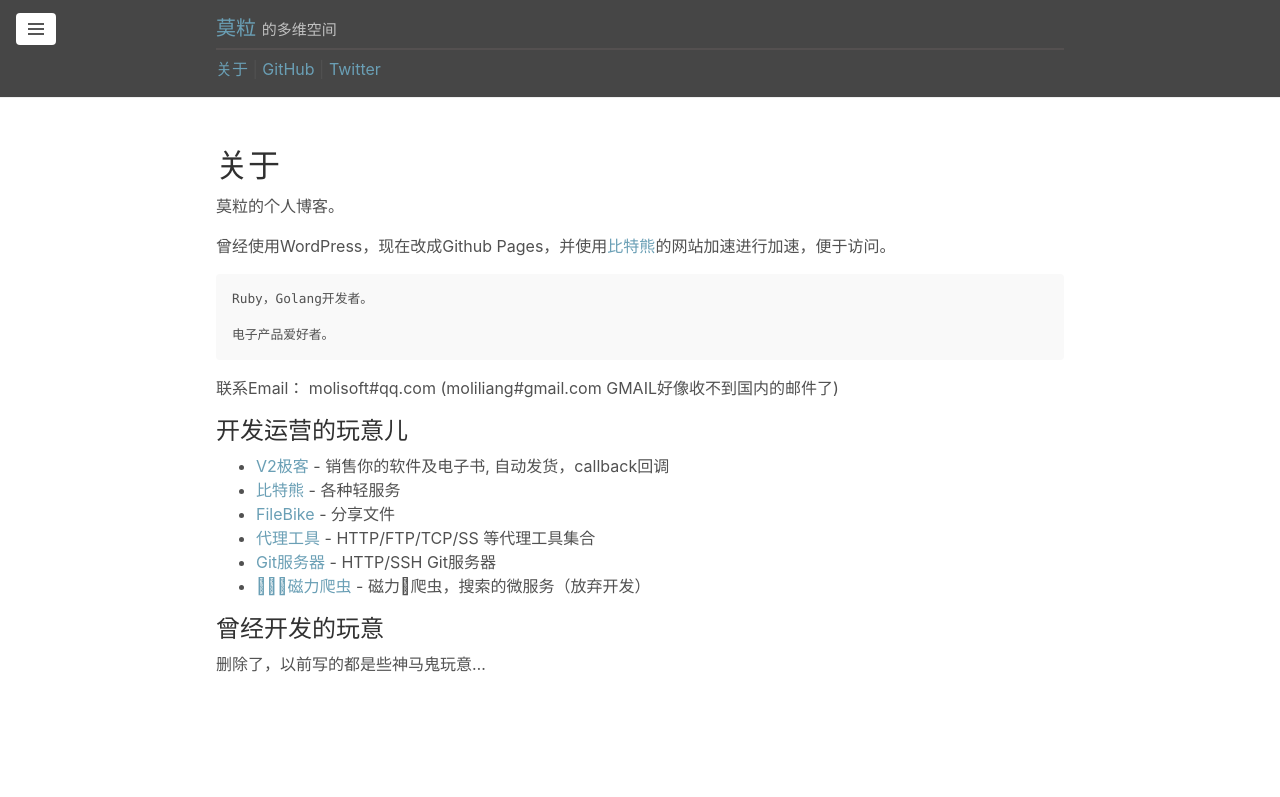
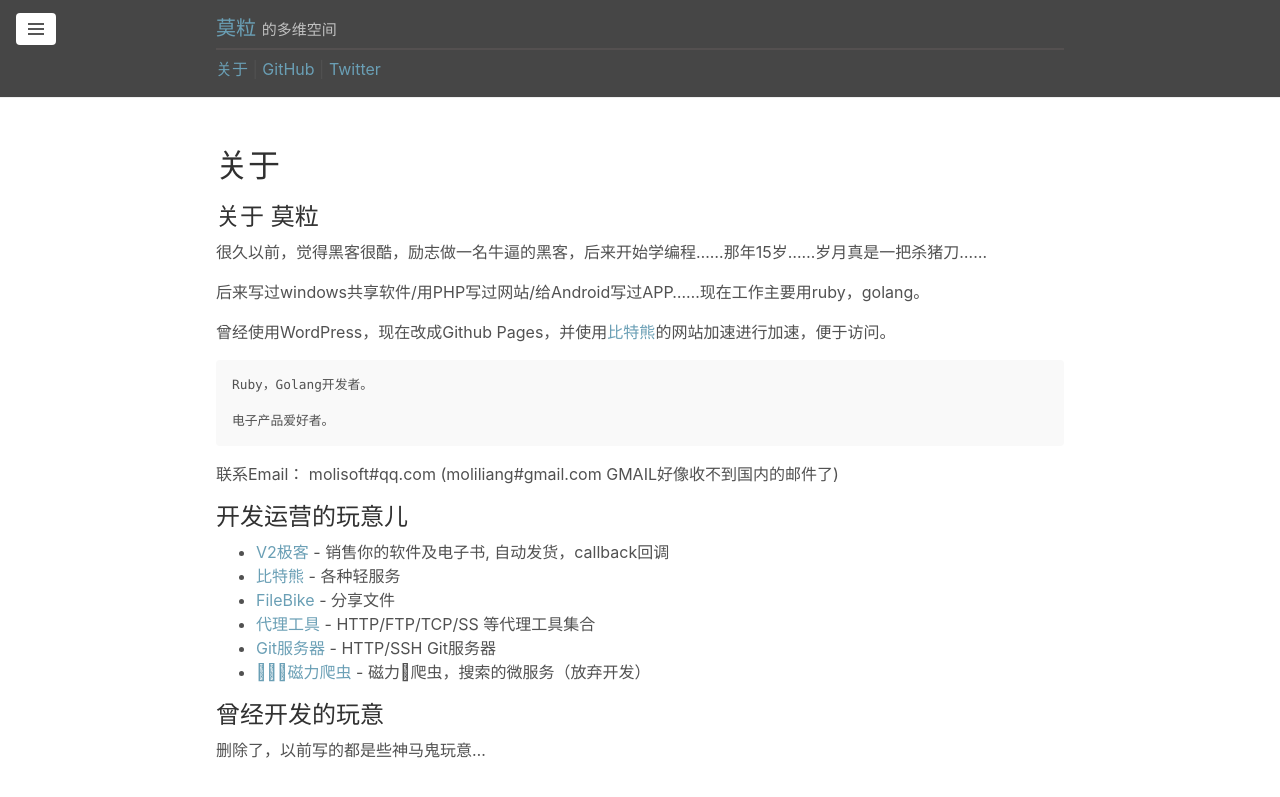
Before and after one commit to molizz/molizz, a Jekyll site: the page built from about.md, in a window 1280 px wide. Shown: the top 797 px of the page. Built offline with Jekyll 4.4.1, drawn with Linux system fonts in a browser that asks for light colours.

Commit message:
‘abount’

````diff
--- a/about.md
+++ b/about.md
@@ -4,10 +4,13 @@
 permalink: /about/
 ---
 
-莫粒的个人博客。
+## 关于 莫粒
+
+很久以前，觉得黑客很酷，励志做一名牛逼的黑客，后来开始学编程……那年15岁……岁月真是一把杀猪刀……
+
+后来写过windows共享软件/用PHP写过网站/给Android写过APP……现在工作主要用ruby，golang。
 
 曾经使用WordPress，现在改成Github Pages，并使用[比特熊](https://bitbear.net)的网站加速进行加速，便于访问。
-
 
 ```
 Ruby，Golang开发者。
````
